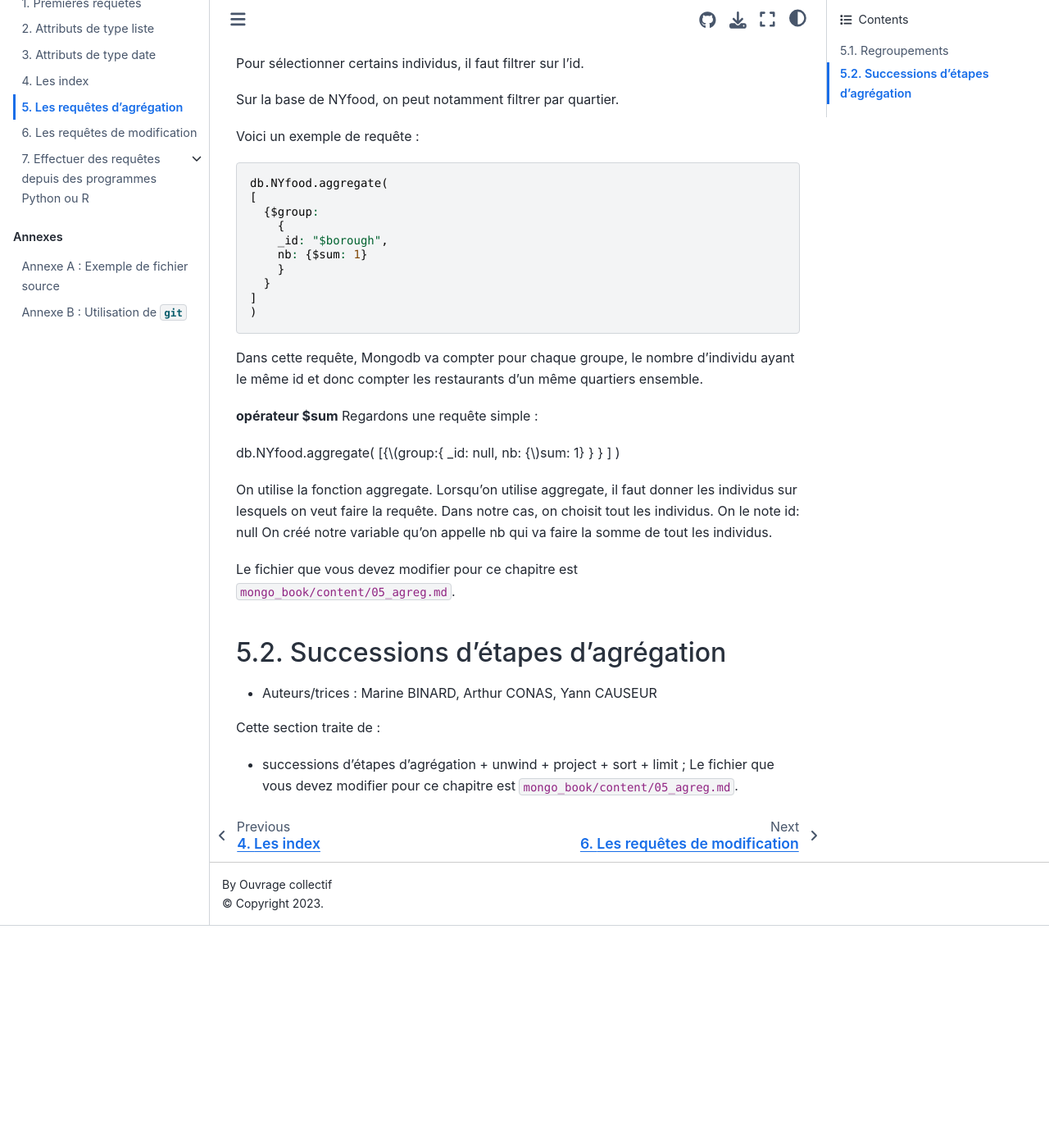
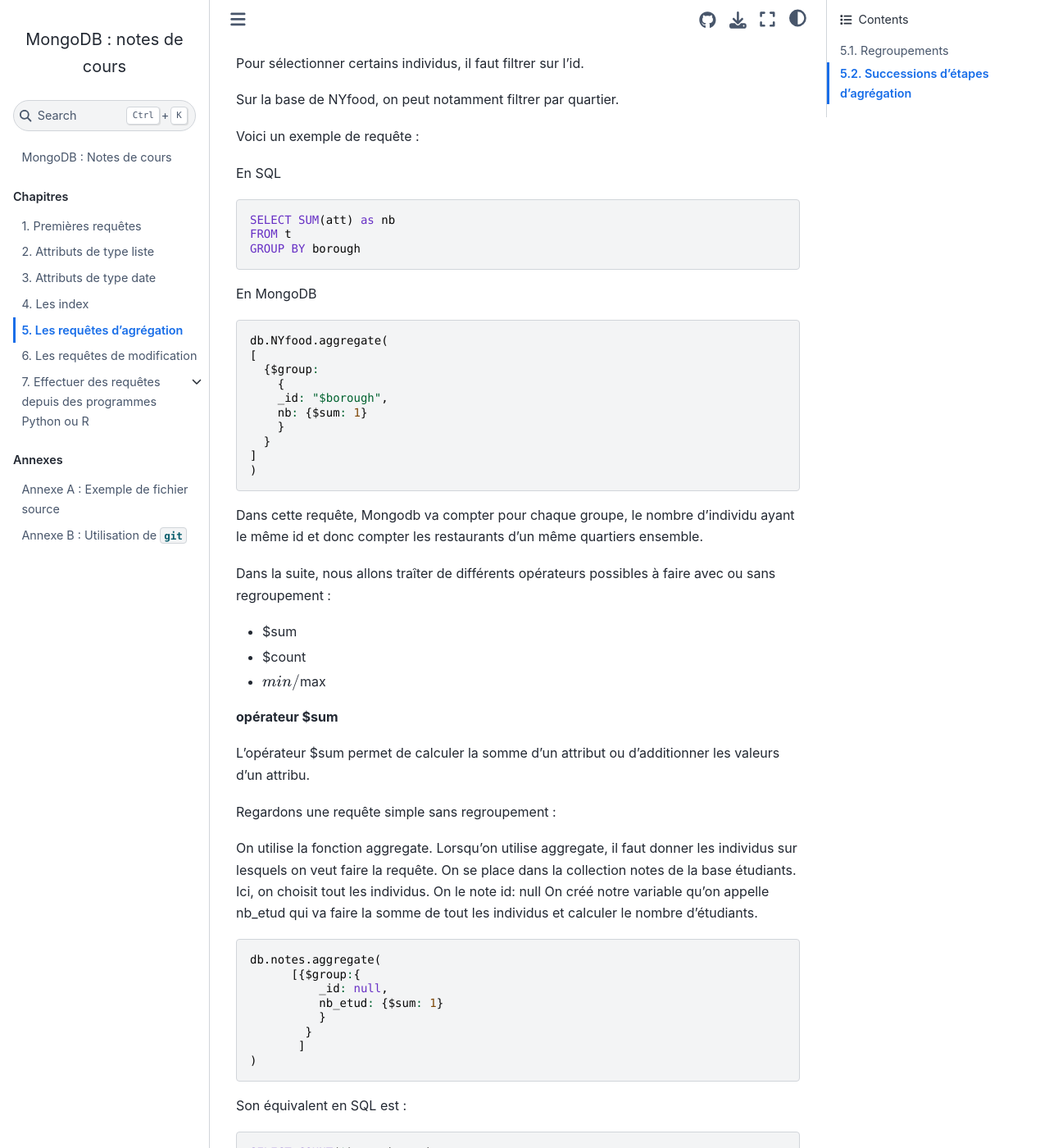
Before and after one commit to rtavenar/mongo_book, a Jupyter Book: the page built from content/05_agreg.md, in a window 1280 px wide and 1400 px high, scrolled down 851 px. Shown: the whole window at 82% size. Built offline with Jupyter Book 1.0.4 settings and Sphinx 7.4.7 and the Sphinx Book theme 1.1.4, drawn with Linux system fonts in a browser that asks for light colours; before the commit the page ends 1980 px from its top, so only the background shows below that; some of the changed text lies outside the part shown.

Commit message:
Update 05_agreg.md

````diff
--- a/content/05_agreg.md
+++ b/content/05_agreg.md
@@ -53,6 +53,16 @@ Sur la base de NYfood, on peut notamment filtrer par quartier.
 
 Voici un exemple de requête :
 
+
+En SQL
+
+```sql
+SELECT SUM(att) as nb
+FROM t
+GROUP BY borough
+```
+
+En MongoDB
 ```javascript
 db.NYfood.aggregate(
 [
@@ -69,22 +79,44 @@ db.NYfood.aggregate(
 Dans cette requête, Mongodb va compter pour chaque groupe, le nombre d'individu ayant le même id et donc compter les restaurants d'un même quartiers ensemble.
 
 
+Dans la suite, nous allons traîter de différents opérateurs possibles à faire avec ou sans regroupement :
+
+* $sum
+* $count
+* $min / $max
+
+
 **opérateur $sum**
-Regardons une requête simple :
 
-db.NYfood.aggregate(
+L'opérateur $sum permet de calculer la somme d'un attribut ou d'additionner les valeurs d'un attribu.
+
+Regardons une requête simple sans regroupement :
+
+On utilise la fonction aggregate.
+Lorsqu'on utilise aggregate, il faut donner les individus sur lesquels on veut faire la requête.
+On se place dans la collection notes de la base étudiants.
+Ici, on choisit tout les individus. On le note id: null
+On créé notre variable qu'on appelle nb_etud qui va faire la somme de tout les individus et calculer le nombre d'étudiants.
+
+```javascript
+db.notes.aggregate(
       [{$group:{
           _id: null,
-          nb: {$sum: 1}
+          nb_etud: {$sum: 1}
           }
         }
        ]
 )
+```
 
-On utilise la fonction aggregate.
-Lorsqu'on utilise aggregate, il faut donner les individus sur lesquels on veut faire la requête.
-Dans notre cas, on choisit tout les individus. On le note id: null
-On créé notre variable qu'on appelle nb qui va faire la somme de tout les individus.
+Son équivalent en SQL est :
+
+```sql
+SELECT COUNT(*) as nb_etud
+FROM notes
+
+```
+
 
  Le fichier que vous devez modifier pour ce chapitre est `mongo_book/content/05_agreg.md`.
 
````
